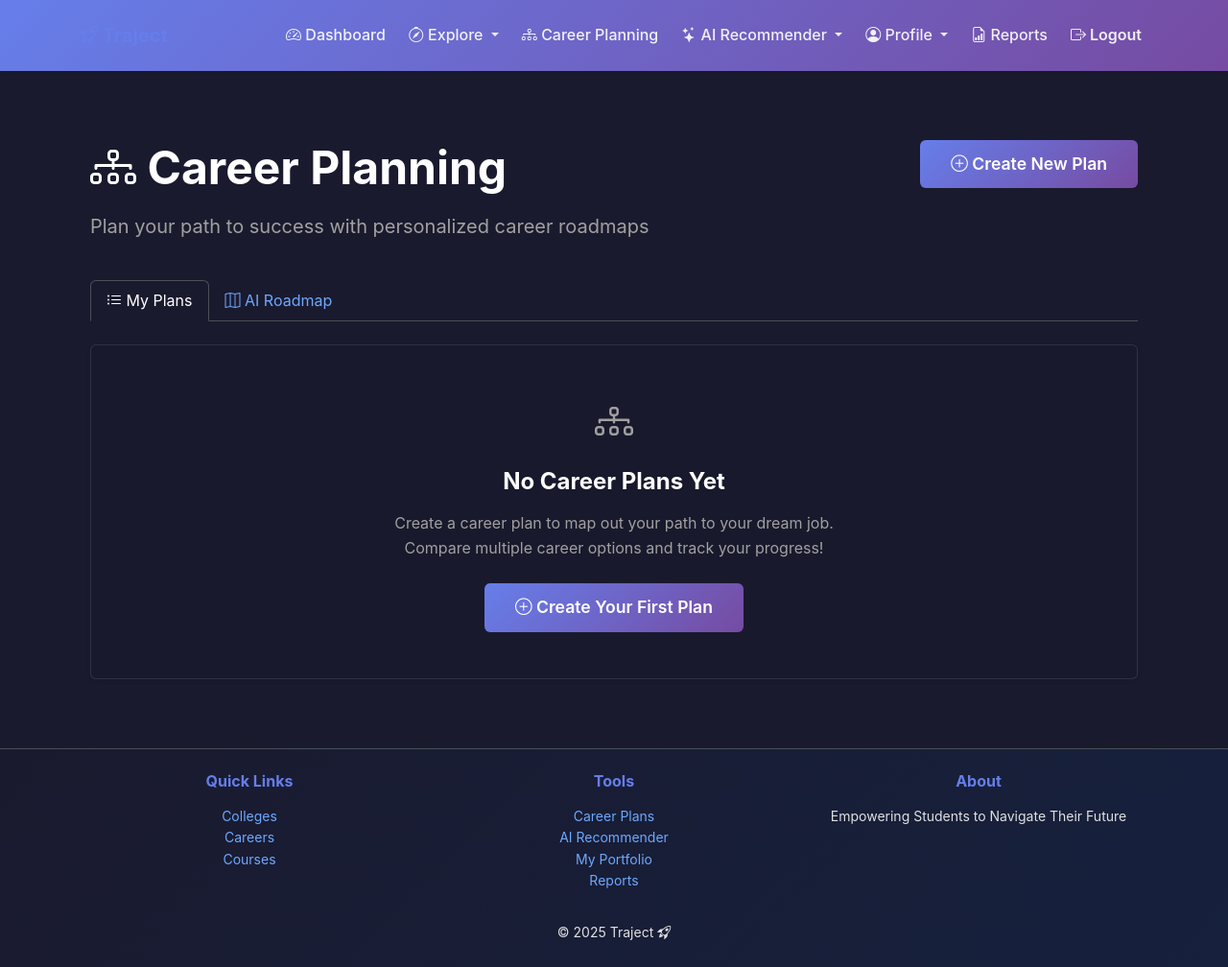
After one commit to ompatel277/Assignment_Project_Om_opate22, a Django app: page /accounts/career-planning/ in a window 1280 px wide. The commit adds this page. Shown: the whole page at 96% size. Run offline with Django 5.2, Linux system fonts and the light colour scheme; a user stored in the database is signed in; data comes from the database, SQL or seed files in the repository.

Commit message:
Create unified Career Planning page with tabs
- Created new career_planning.html template with Bootstrap tabs
- Tab 1: "My Plans" - shows user's created career plans
- Tab 2: "AI Roadmap" - shows AI-generated roadmap summary
- Added career_planning_view that combines both plans and roadmap data
- Updated navbar to single "Career Planning" link (cleaner UX)
- Old separate links (My Plans, My Roadmap) now unified in one tabbed interface
- Maintains all existing functionality while improving navigation

```diff
--- a/accounts/urls.py
+++ b/accounts/urls.py
@@ -135,6 +135,10 @@ urlpatterns = [
     # =====================================================
     #  CAREER PLANNING
     # =====================================================
+    # Career Planning (Unified View)
+    path("career-planning/", views.career_planning_view, name="career_planning"),
+
+    # Career Plans (Legacy)
     path("career-plans/", views.career_plans_list, name="career_plans_list"),
     path("career-plans/create/", views.career_plan_create, name="career_plan_create"),
     path("career-plans/<int:plan_id>/", views.career_plan_detail, name="career_plan_detail"),
--- a/accounts/views.py
+++ b/accounts/views.py
@@ -884,6 +884,25 @@ function greet() { return 'Hello World!'; }"""
 # =====================================================
 
 @login_required
+def career_planning_view(request):
+    """Unified career planning page with tabs for My Plans and AI Roadmap."""
+    profile = request.user.profile
+    plans = CareerPlan.objects.filter(user_profile=profile)
+
+    # Get roadmap summary
+    from recommender.roadmap import get_roadmap_summary
+    summary = get_roadmap_summary(profile)
+
+    context = {
+        'plans': plans,
+        'profile': profile,
+        'summary': summary,
+    }
+
+    return render(request, 'accounts/career_planning.html', context)
+
+
+@login_required
 def career_plans_list(request):
     """List all career plans for the current user."""
     profile = request.user.profile
--- a/templates/accounts/base.html
+++ b/templates/accounts/base.html
@@ -136,23 +136,15 @@
 
 
 
- <!-- Career Plans -->
+ <!-- Career Planning -->
 
- <li class="nav-item dropdown">
+ <li class="nav-item">
 
- <a class="nav-link dropdown-toggle" href="#" role="button" data-bs-toggle="dropdown">
+ <a class="nav-link" href="{% url 'accounts:career_planning' %}">
 
- <i class="bi bi-diagram-3"></i> Career Plans
+ <i class="bi bi-diagram-3"></i> Career Planning
 
  </a>
-
- <ul class="dropdown-menu">
-
- <li><a class="dropdown-item" href="{% url 'accounts:career_plans_list' %}"><i class="bi bi-list-ul"></i> My Plans</a></li>
-
- <li><a class="dropdown-item" href="{% url 'recommender:roadmap' %}"><i class="bi bi-map"></i> My Roadmap</a></li>
-
- </ul>
 
  </li>
 
--- /dev/null
+++ b/templates/accounts/career_planning.html
@@ -0,0 +1,195 @@
+{% extends "accounts/base.html" %}
+{% load static %}
+
+{% block title %}Career Planning - Traject{% endblock %}
+
+{% block content %}
+<div class="container py-4">
+    <!-- Header -->
+    <div class="row mb-4">
+        <div class="col-md-8">
+            <h1 class="display-5"><i class="bi bi-diagram-3"></i> Career Planning</h1>
+            <p class="lead text-muted">Plan your path to success with personalized career roadmaps</p>
+        </div>
+        <div class="col-md-4 text-end">
+            <a href="{% url 'accounts:career_plan_create' %}" class="btn btn-primary btn-lg">
+                <i class="bi bi-plus-circle"></i> Create New Plan
+            </a>
+        </div>
+    </div>
+
+    <!-- Tabs Navigation -->
+    <ul class="nav nav-tabs mb-4" id="careerPlanningTabs" role="tablist">
+        <li class="nav-item" role="presentation">
+            <button class="nav-link active" id="my-plans-tab" data-bs-toggle="tab"
+                    data-bs-target="#my-plans" type="button" role="tab">
+                <i class="bi bi-list-ul"></i> My Plans
+            </button>
+        </li>
+        <li class="nav-item" role="presentation">
+            <button class="nav-link" id="ai-roadmap-tab" data-bs-toggle="tab"
+                    data-bs-target="#ai-roadmap" type="button" role="tab">
+                <i class="bi bi-map"></i> AI Roadmap
+            </button>
+        </li>
+    </ul>
+
+    <!-- Tabs Content -->
+    <div class="tab-content" id="careerPlanningTabsContent">
+        <!-- Tab 1: My Plans -->
+        <div class="tab-pane fade show active" id="my-plans" role="tabpanel">
+            {% if plans %}
+                <div class="row g-4">
+                    {% for plan in plans %}
+                        <div class="col-md-6">
+                            <div class="card h-100 {% if plan.is_primary %}border-primary{% endif %} shadow-sm">
+                                <div class="card-header {% if plan.is_primary %}bg-primary text-white{% else %}bg-secondary text-white{% endif %}">
+                                    <div class="d-flex justify-content-between align-items-center">
+                                        <h5 class="mb-0">
+                                            {{ plan.name }}
+                                            {% if plan.is_primary %}
+                                                <span class="badge bg-success ms-2">Primary</span>
+                                            {% endif %}
+                                        </h5>
+                                        {% if not plan.is_active %}
+                                            <span class="badge bg-dark">Inactive</span>
+                                        {% endif %}
+                                    </div>
+                                </div>
+                                <div class="card-body">
+                                    <h6 class="text-muted mb-2">
+                                        <i class="bi bi-briefcase"></i> Target Career
+                                    </h6>
+                                    <p class="fw-bold mb-3">{{ plan.target_career.title }}</p>
+
+                                    {% if plan.description %}
+                                        <p class="small text-muted">{{ plan.description|truncatewords:20 }}</p>
+                                    {% endif %}
+
+                                    <div class="mb-3">
+                                        <div class="d-flex justify-content-between align-items-center mb-1">
+                                            <small class="text-muted">Progress</small>
+                                            <small class="fw-bold">{{ plan.get_progress_percentage }}%</small>
+                                        </div>
+                                        <div class="progress">
+                                            <div class="progress-bar bg-success" role="progressbar"
+                                                 style="width: {{ plan.get_progress_percentage }}%"
+                                                 aria-valuenow="{{ plan.get_progress_percentage }}"
+                                                 aria-valuemin="0" aria-valuemax="100">
+                                            </div>
+                                        </div>
+                                    </div>
+
+                                    <div class="mb-3">
+                                        <small class="text-muted">
+                                            <i class="bi bi-list-check"></i> {{ plan.plan_items.count }} items in plan
+                                        </small>
+                                    </div>
+
+                                    <small class="text-muted">
+                                        <i class="bi bi-calendar"></i> Created {{ plan.created_at|date:"M d, Y" }}
+                                    </small>
+                                </div>
+                                <div class="card-footer">
+                                    <div class="d-flex gap-2">
+                                        <a href="{% url 'accounts:career_plan_detail' plan.id %}"
+                                           class="btn btn-sm btn-primary flex-grow-1">
+                                            <i class="bi bi-eye"></i> View Plan
+                                        </a>
+                                        <form method="post" action="{% url 'accounts:career_plan_delete' plan.id %}"
+                                              onsubmit="return confirm('Delete this plan?')" class="d-inline">
+                                            {% csrf_token %}
+                                            <button type="submit" class="btn btn-sm btn-outline-danger">
+                                                <i class="bi bi-trash"></i>
+                                            </button>
+                                        </form>
+                                    </div>
+                                </div>
+                            </div>
+                        </div>
+                    {% endfor %}
+                </div>
+            {% else %}
+                <div class="card shadow-sm">
+                    <div class="card-body text-center py-5">
+                        <i class="bi bi-diagram-3 fs-1 text-muted mb-3 d-block"></i>
+                        <h4 class="mb-3">No Career Plans Yet</h4>
+                        <p class="text-muted mb-4">
+                            Create a career plan to map out your path to your dream job.<br>
+                            Compare multiple career options and track your progress!
+                        </p>
+                        <a href="{% url 'accounts:career_plan_create' %}" class="btn btn-primary btn-lg">
+                            <i class="bi bi-plus-circle"></i> Create Your First Plan
+                        </a>
+                    </div>
+                </div>
+            {% endif %}
+        </div>
+
+        <!-- Tab 2: AI Roadmap -->
+        <div class="tab-pane fade" id="ai-roadmap" role="tabpanel">
+            <!-- Progress Overview -->
+            <div class="row mb-4">
+                <div class="col-md-3">
+                    <div class="card text-center shadow-sm border-primary">
+                        <div class="card-body">
+                            <h6 class="text-muted">Total Credits Required</h6>
+                            <h2 class="text-primary">{{ summary.total_credits_required|default:"120" }}</h2>
+                        </div>
+                    </div>
+                </div>
+                <div class="col-md-3">
+                    <div class="card text-center shadow-sm border-success">
+                        <div class="card-body">
+                            <h6 class="text-muted">Credits Completed</h6>
+                            <h2 class="text-success">{{ summary.credits_completed|default:"0" }}</h2>
+                        </div>
+                    </div>
+                </div>
+                <div class="col-md-3">
+                    <div class="card text-center shadow-sm border-warning">
+                        <div class="card-body">
+                            <h6 class="text-muted">Credits Remaining</h6>
+                            <h2 class="text-warning">{{ summary.credits_remaining|default:"120" }}</h2>
+                        </div>
+                    </div>
+                </div>
+                <div class="col-md-3">
+                    <div class="card text-center shadow-sm border-info">
+                        <div class="card-body">
+                            <h6 class="text-muted">Semesters Left</h6>
+                            <h2 class="text-info">{{ summary.semesters_remaining|default:"8" }}</h2>
+                        </div>
+                    </div>
+                </div>
+            </div>
+
+            <!-- Progress Bar -->
+            <div class="row mb-4">
+                <div class="col-12">
+                    <div class="card shadow-sm">
+                        <div class="card-body">
+                            <h5>Degree Progress</h5>
+                            <div class="progress" style="height: 30px;">
+                                <div class="progress-bar bg-success" role="progressbar"
+                                     style="width: {{ summary.progress_percentage|default:"0" }}%">
+                                    {{ summary.progress_percentage|default:"0" }}%
+                                </div>
+                            </div>
+                        </div>
+                    </div>
+                </div>
+            </div>
+
+            <!-- View Full Roadmap Button -->
+            <div class="row">
+                <div class="col-12 text-center">
+                    <a href="{% url 'recommender:roadmap' %}" class="btn btn-lg btn-primary">
+                        <i class="bi bi-map"></i> View Full Semester-by-Semester Roadmap
+                    </a>
+                </div>
+            </div>
+        </div>
+    </div>
+</div>
+{% endblock %}
```
